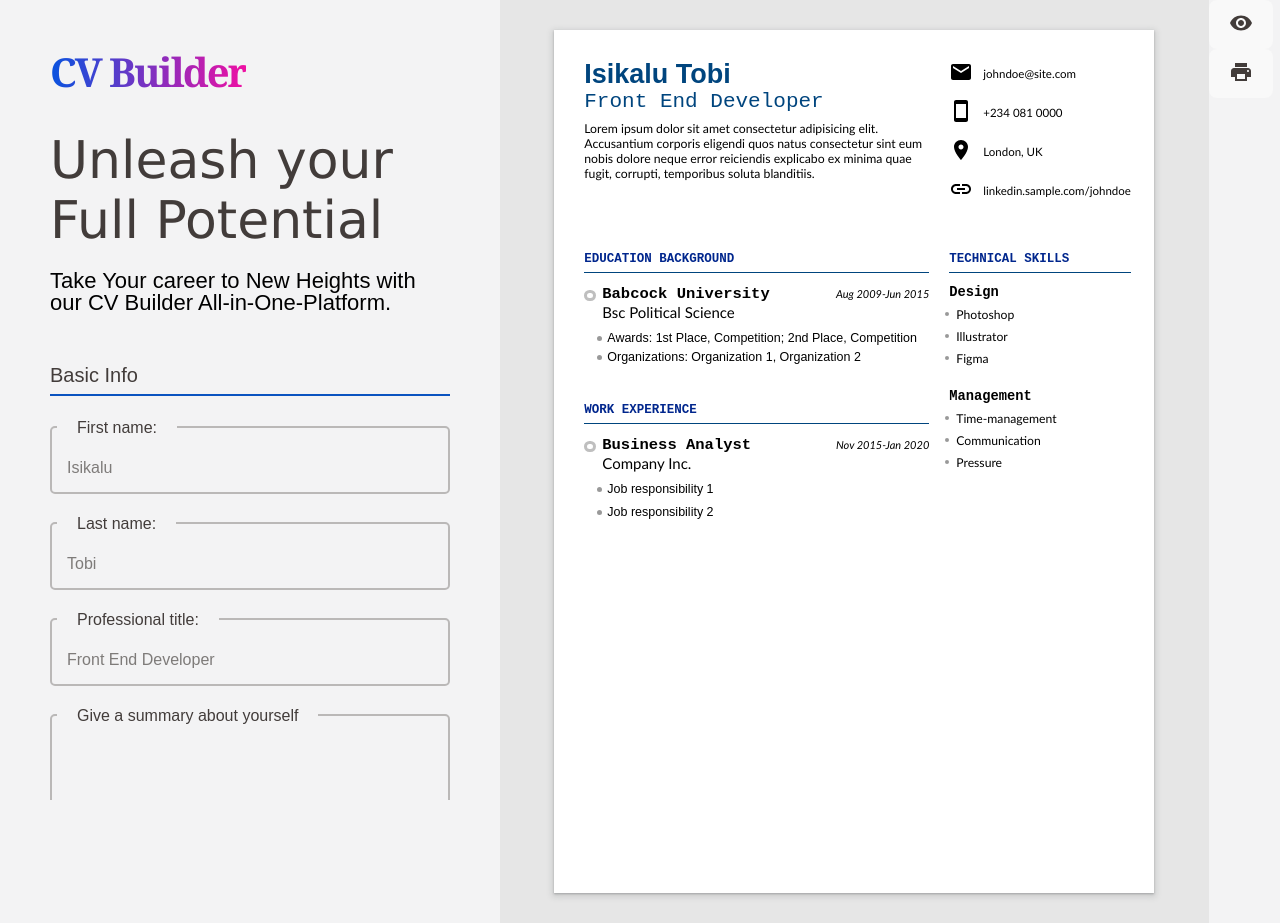
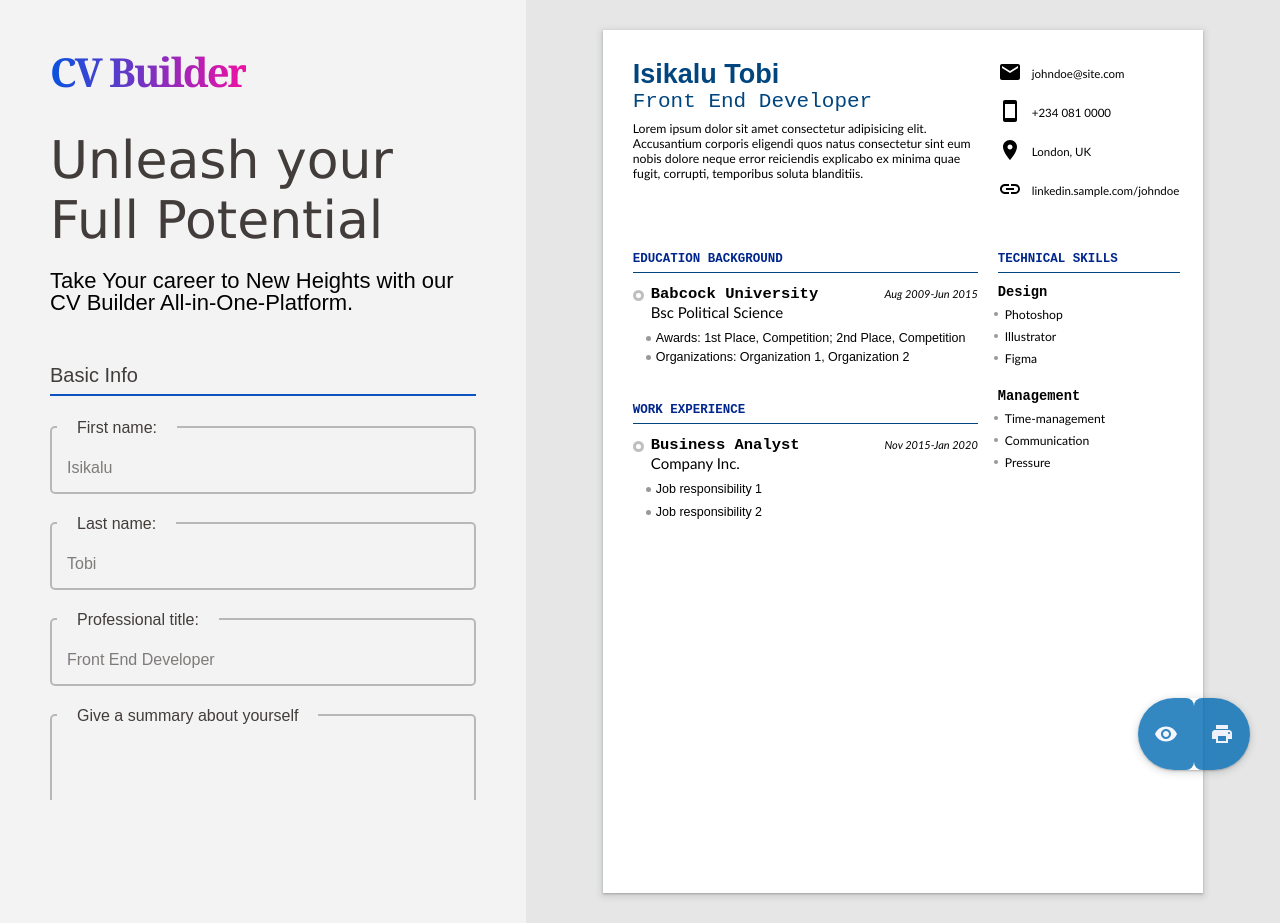
Before and after one commit to ISIKALU01/CV-application, a React (Vite) app: page / in a window 1280 px wide. Built offline with nearby package versions, Linux system fonts and the light colour scheme.

Commit message:
Update styles

```diff
--- a/src/sass/components.scss
+++ b/src/sass/components.scss
@@ -38,6 +38,35 @@
           color: var(--color-text-opposite);
           transform: scale(1.01);
           transform-origin: left;
+        }
+      }
+
+      &-container__preview {
+        position: fixed;
+        right: 0;
+        bottom: 0;
+        margin: 30px;
+        display: flex;
+        flex-direction: row;
+        border-radius: 50px;
+        overflow: hidden;
+        box-shadow: rgba(60, 64, 67, 0.3) 0px 1px 2px 0px,
+          rgba(60, 64, 67, 0.15) 0px 2px 6px 2px;
+      }
+
+      &__toggle-preview,
+      &__print-preview {
+        opacity: 0.8;
+        padding: 15px;
+        background-color: var(--color-button);
+        color: var(--color-text-light);
+        font-size: 35px;
+
+        &:hover,
+        &:focus {
+          opacity: 1;
+          outline: none;
+          background-color: var(--color-button-hover);
         }
       }
 }
```
